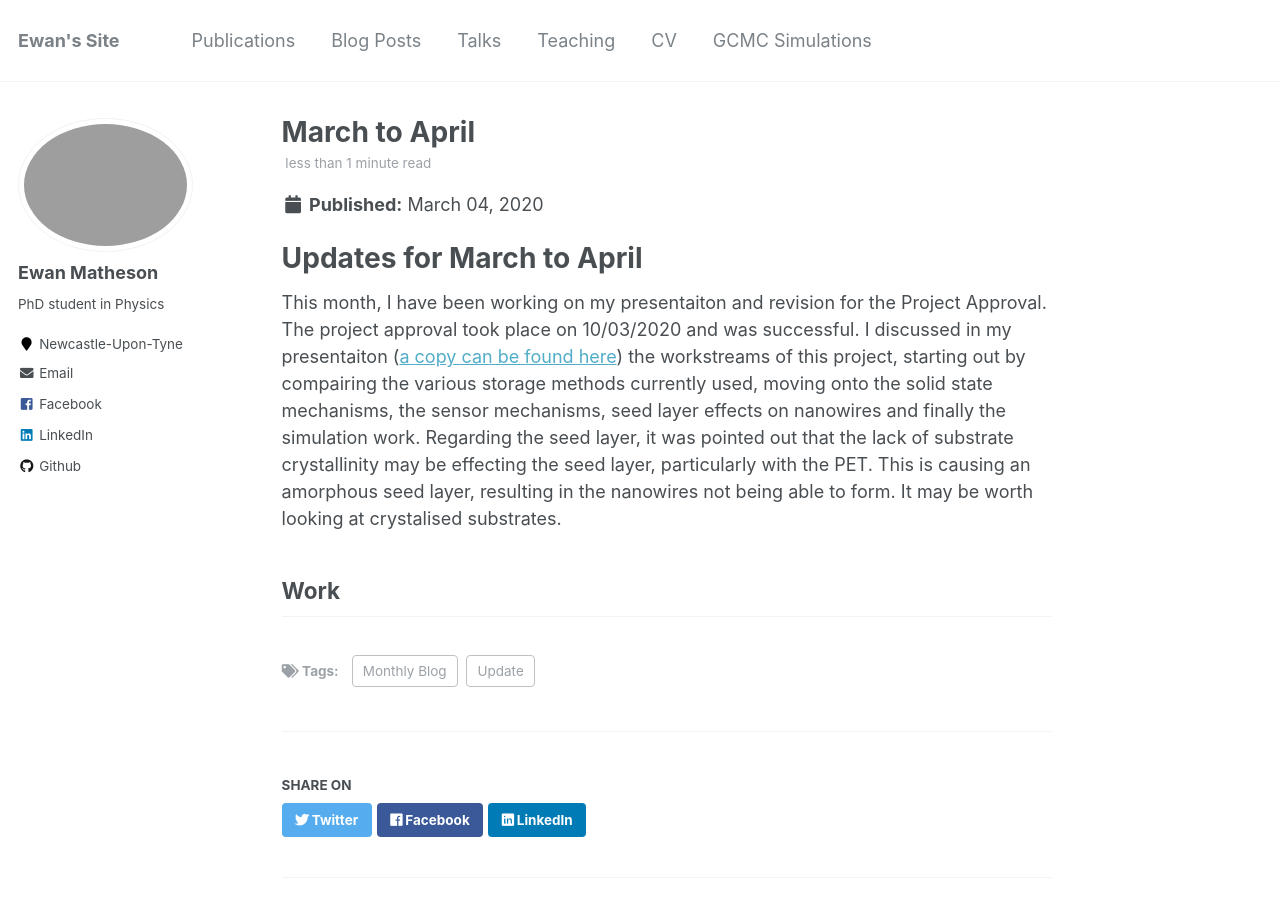
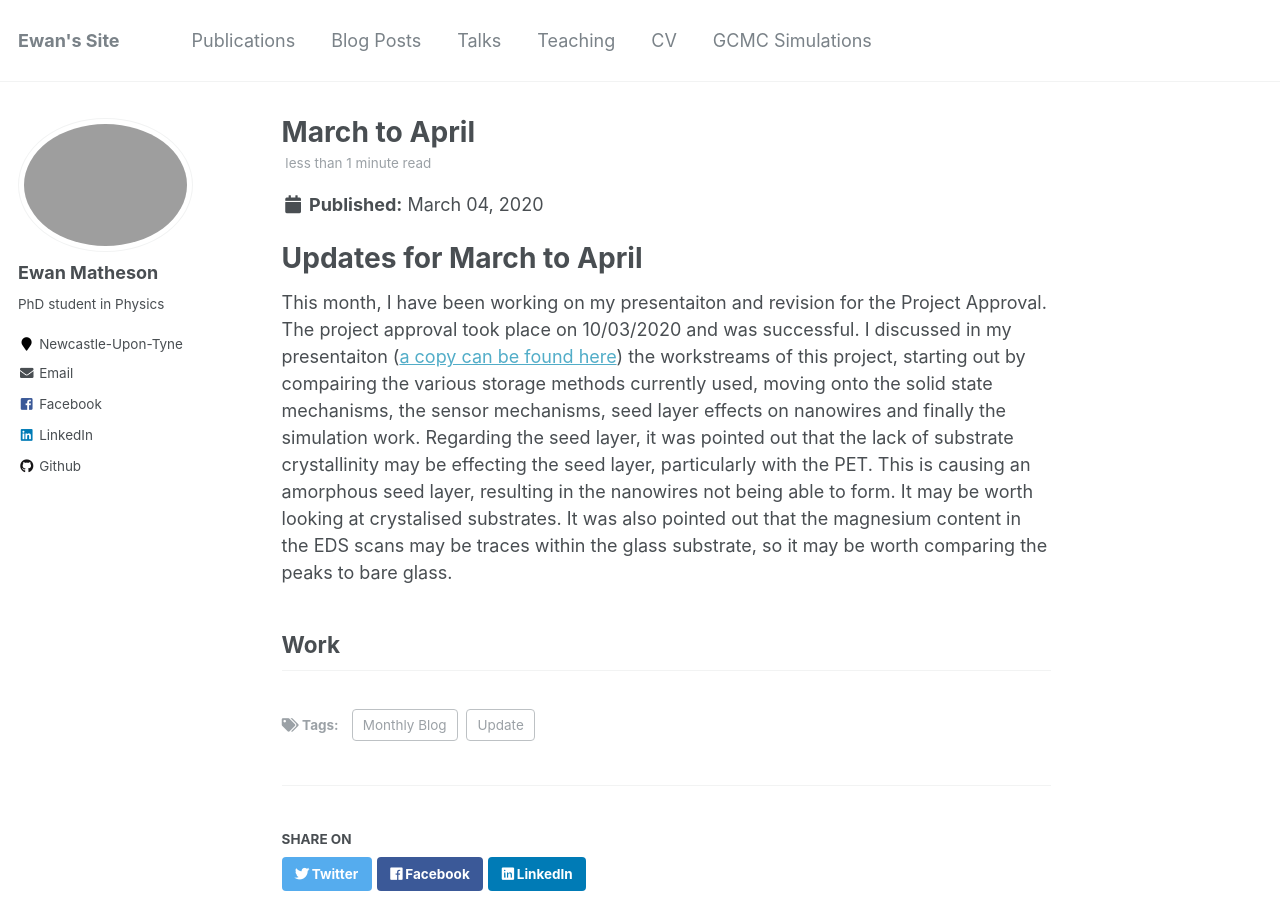
Before and after one commit to EwanMatheson/ewanmatheson.github.io, a Jekyll site: the page built from _posts/2012-08-14-blog-post-3.md, in a window 1280 px wide and 900 px high. Built offline with Jekyll 4.4.1, drawn with Linux system fonts in a browser that asks for light colours.

Commit message:
Update 2012-08-14-blog-post-3.md

```diff
--- a/_posts/2012-08-14-blog-post-3.md
+++ b/_posts/2012-08-14-blog-post-3.md
@@ -10,7 +10,7 @@ tags:
 Updates for March to April
 =======
 
-This month, I have been working on my presentaiton and revision for the Project Approval. The project approval took place on 10/03/2020 and was successful. I discussed in my presentaiton ([a copy can be found here](https://1drv.ms/p/s!Ak89yQ7zi0fchbAIdc7JBKNIvBTOxA?e=n1U5ry)) the workstreams of this project, starting out by compairing the various storage methods currently used, moving onto the solid state mechanisms, the sensor mechanisms, seed layer effects on nanowires and finally the simulation work. Regarding the seed layer, it was pointed out that the lack of substrate crystallinity may be effecting the seed layer, particularly with the PET. This is causing an amorphous seed layer, resulting in the nanowires not being able to form. It may be worth looking at crystalised substrates.
+This month, I have been working on my presentaiton and revision for the Project Approval. The project approval took place on 10/03/2020 and was successful. I discussed in my presentaiton ([a copy can be found here](https://1drv.ms/p/s!Ak89yQ7zi0fchbAIdc7JBKNIvBTOxA?e=n1U5ry)) the workstreams of this project, starting out by compairing the various storage methods currently used, moving onto the solid state mechanisms, the sensor mechanisms, seed layer effects on nanowires and finally the simulation work. Regarding the seed layer, it was pointed out that the lack of substrate crystallinity may be effecting the seed layer, particularly with the PET. This is causing an amorphous seed layer, resulting in the nanowires not being able to form. It may be worth looking at crystalised substrates. It was also pointed out that the magnesium content in the EDS scans may be traces within the glass substrate, so it may be worth comparing the peaks to bare glass.
 
 Work
 --------
```
